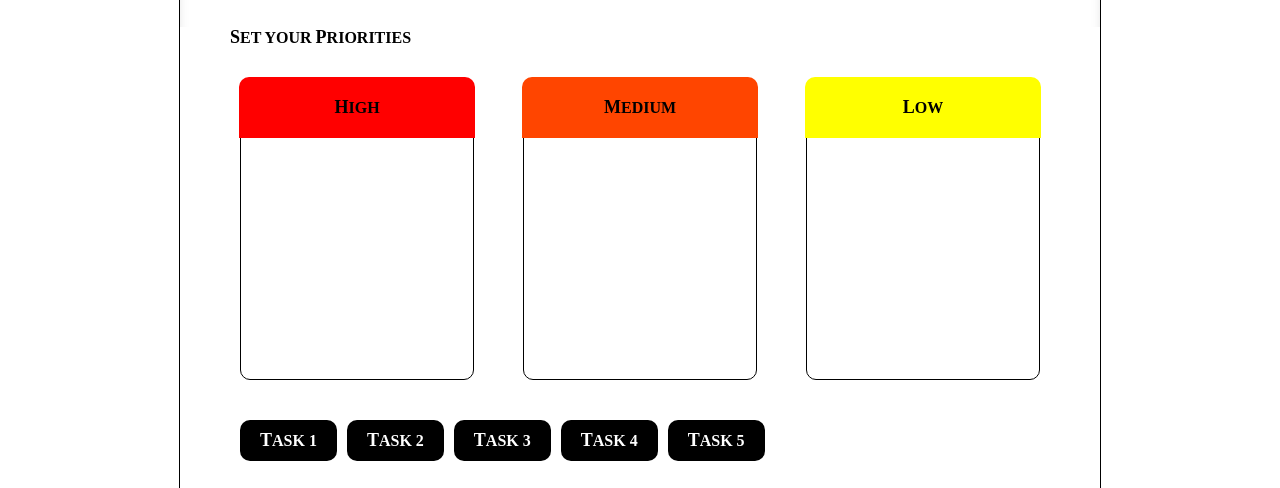
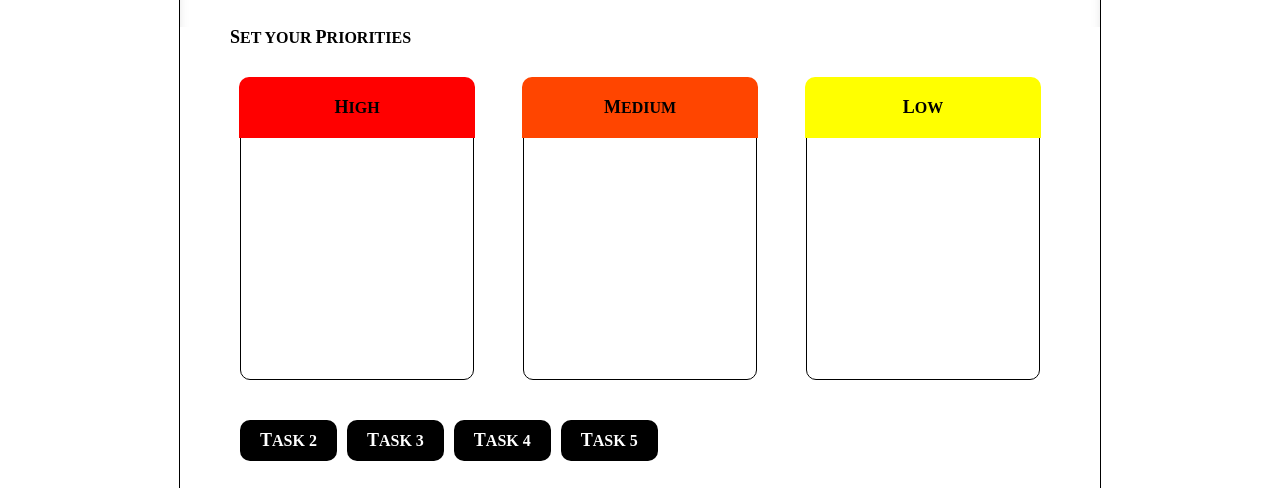
Before and after one commit to atulkkale/draganddrop, a plain HTML site: page index.html in a window 1280 px wide. Both pictures are taken after a click on the item "TASK 1". Shown: the part 107-595 px from the top of the page. Drawn offline with Linux system fonts and the light colour scheme.

Commit message:
two function added that drag an element.

```diff
--- a/assets/css/style.css
+++ b/assets/css/style.css
@@ -231,6 +231,12 @@ header nav ul li:nth-child(2){
   margin-right: 10px;
   border-radius: 10px;
   font-weight: 600;
+  user-select: none;
+}
+
+.task_section li:hover{
+  color: cyan;
+  transition: 1s;
 }
 
 .task_section li::first-letter{
--- a/assets/js/script.js
+++ b/assets/js/script.js
@@ -1,3 +1,40 @@
-/* Author:
+var taskone = document.getElementById("task1");
+var tasktwo = document.getElementById("task2");
+var taskthree = document.getElementById("task3");
+var taskfour = document.getElementById("task4");
+var taskfive = document.getElementById("task5");
 
-*/
+var allelements = [taskone,tasktwo,taskthree,taskfour,taskfive];
+allelements.forEach(myfun)
+
+function myfun(item,index){
+  item.onclick = ale
+}
+
+function ale(item){
+  alert(item)
+}
+
+
+
+taskone.onmousedown = moveelement;
+
+function moveelement(){
+  taskone.style.position = "fixed";
+  taskone.style.zIndex = 100;
+  document.body.onmousemove = function move(e){
+  var positionx = e.clientX - 50;
+  var positiony = e.clientY - 30;
+  console.log(positionx);
+  console.log(positiony);
+
+  taskone.style.left = positionx + "px";
+  taskone.style.top = positiony + "px";
+  taskone.onmouseup = function freeelement(){
+    taskone.style.position = "static";
+  }
+  document.body.onmouseup = function freeelement(){
+    taskone.style.position = "static";
+  }
+  }
+}
--- a/index.html
+++ b/index.html
@@ -78,12 +78,12 @@
           </div>
 
           <div class="task_section">
-            <ul>
-              <li>task 1</li>
-              <li>task 2</li>
-              <li>task 3</li>
-              <li>task 4</li>
-              <li>task 5</li>
+            <ul id="tasklist">
+              <li id="task1">task 1</li>
+              <li id="task2">task 2</li>
+              <li id="task3">task 3</li>
+              <li id="task4">task 4</li>
+              <li id="task5">task 5</li>
             </ul>
           </div>
 
```
